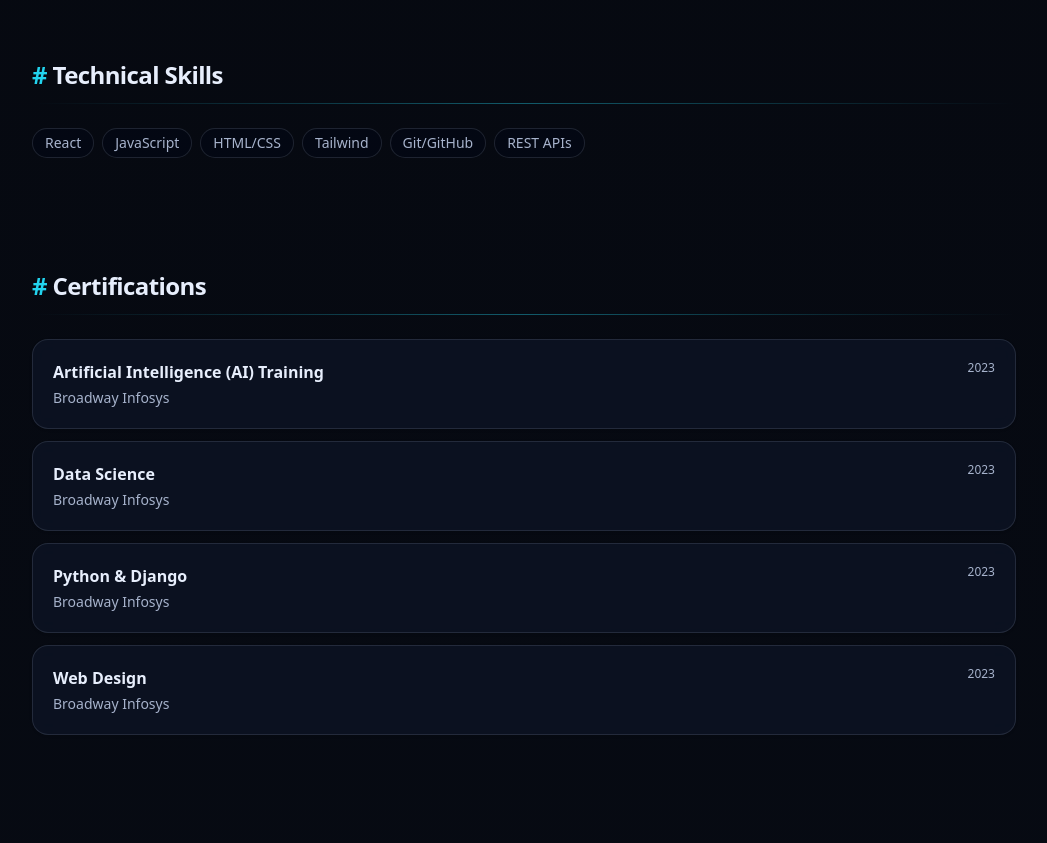
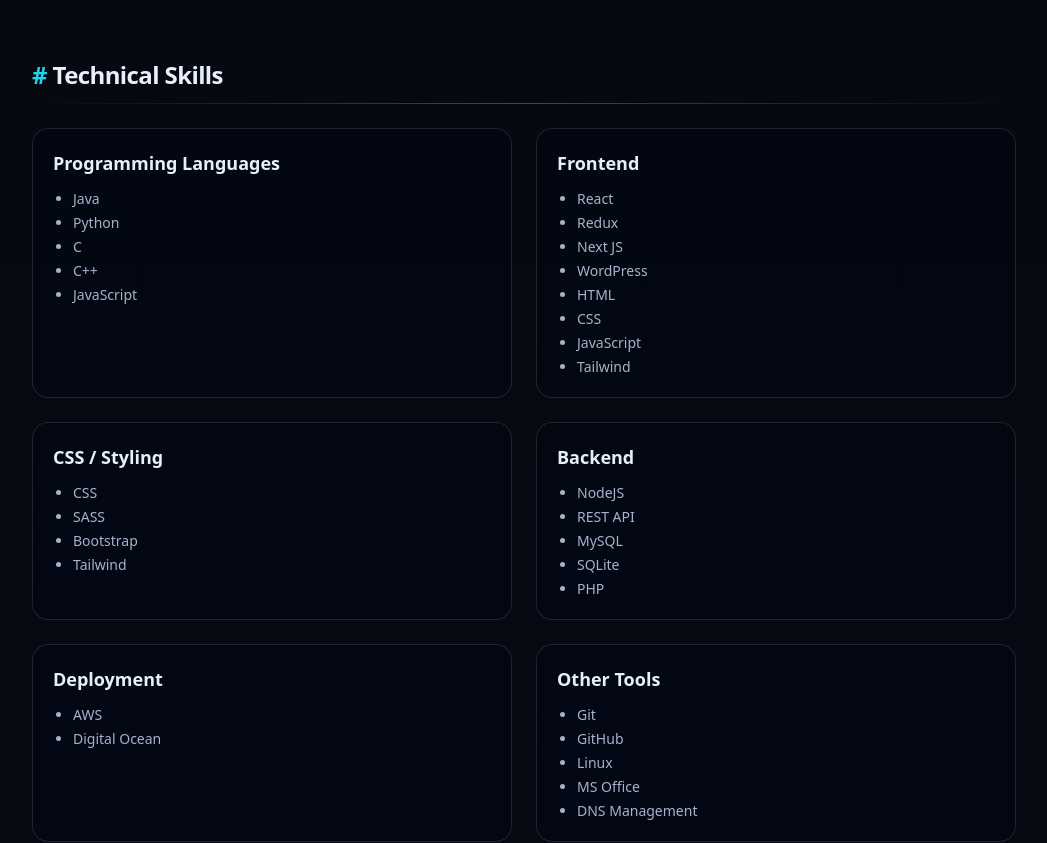
Before and after one commit to rajeshtudu/Portfolio, a React (Vite) app: page / in a window 1280 px wide. Shown: the part 2080-2923 px from the top of the page, without its empty margins (116-1163 px from the left). Built offline with nearby package versions, Linux system fonts and the light colour scheme.

Commit message:
'updated'

```diff
--- a/src/components/Skills.jsx
+++ b/src/components/Skills.jsx
@@ -4,14 +4,24 @@
 export default function Skills() {
   return (
     <Section id="skills" title="Technical Skills">
-      <div className="flex flex-wrap gap-2">
-        {skills.map((s) => (
-          <span
-            key={s}
-            className="rounded-full border border-(--border) bg-(--card2) px-3 py-1 text-sm text-(--muted) transition hover:border-(--accent) hover:text-(--text)"
+      <div className="grid gap-6 md:grid-cols-2">
+        {skills.map((group) => (
+          <div
+            key={group.category}
+            className="rounded-2xl border border-(--border) bg-(--card2) p-5"
           >
-            {s}
-          </span>
+            <h3 className="mb-3 text-lg font-semibold text-(--text)">
+              {group.category}
+            </h3>
+
+            <ul className="list-disc space-y-1 pl-5 text-(--muted)">
+              {group.items.map((item) => (
+                <li key={item} className="text-sm">
+                  {item}
+                </li>
+              ))}
+            </ul>
+          </div>
         ))}
       </div>
     </Section>
--- a/src/data/content.js
+++ b/src/data/content.js
@@ -41,12 +41,34 @@
 ];
 
 export const skills = [
-  "React",
-  "JavaScript",
-  "HTML/CSS",
-  "Tailwind",
-  "Git/GitHub",
-  "REST APIs",
+  {
+    category: "Programming Languages",
+    items: ["Java", "Python", "C", "C++", "JavaScript"],
+  },
+  {
+    category: "Frontend",
+    items: ["React", "Redux", "Next JS", "WordPress", "HTML", "CSS", "JavaScript", "Tailwind"],
+  },
+  {
+    category: "CSS / Styling",
+    items: ["CSS", "SASS", "Bootstrap", "Tailwind"],
+  },
+  {
+    category: "Backend",
+    items: ["NodeJS", "REST API", "MySQL", "SQLite", "PHP"],
+  },
+  {
+    category: "Deployment",
+    items: ["AWS", "Digital Ocean"],
+  },
+  {
+    category: "Other Tools",
+    items: ["Git", "GitHub", "Linux", "MS Office", "DNS Management"],
+  },
+  {
+    category: "Soft Skills",
+    items: ["Strong Communication", "Leadership", "Teamwork", "Time Management"],
+  },
 ];
 
 export const certifications = [
```
